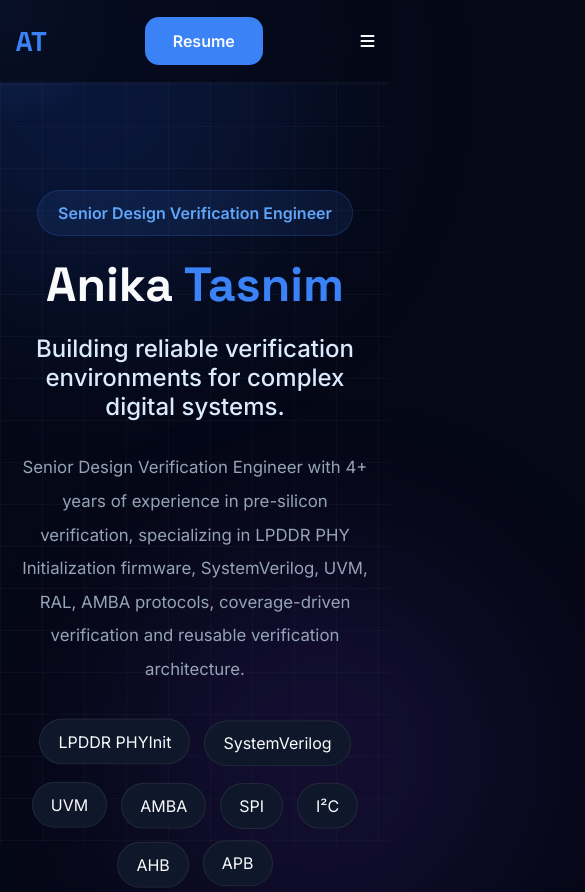
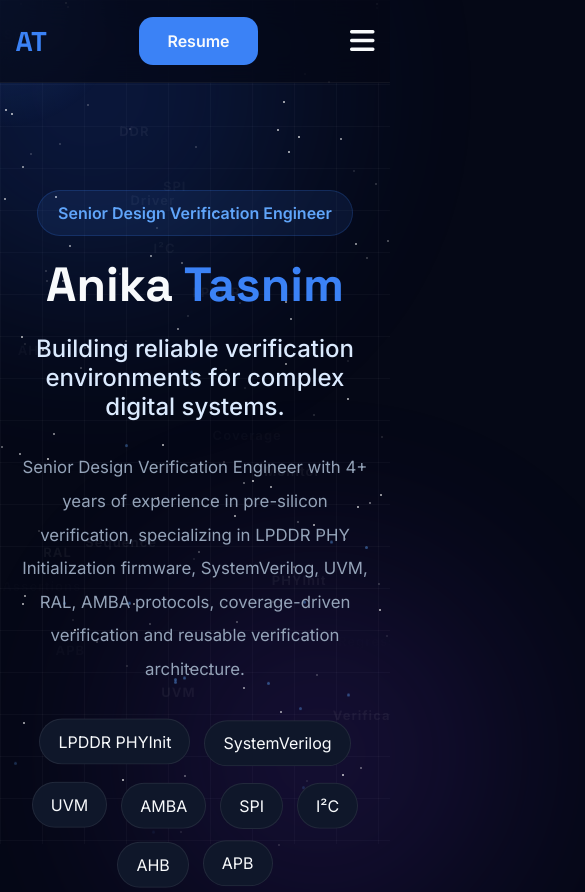
Before and after one commit to anikatasnim770/anikatasnim-portfolio, a plain HTML site: page index.html in a window 390 px wide. Shown: the top 892 px of the page, 585 px wide, since content can reach past the window. Drawn offline with Linux system fonts and the light colour scheme; animation ran at ten frames a second.

Commit message:
style.css

```diff
--- a/style.css
+++ b/style.css
@@ -1,3 +1,4 @@
+
 /* ============================================================
    ANIKA TASNIM PORTFOLIO
    STYLE.CSS
@@ -2449,3 +2450,264 @@ padding:90px 0;
 }
 
 }
+
+/* Ripple */
+
+button,
+a{
+
+position:relative;
+overflow:hidden;
+
+}
+
+.ripple{
+
+position:absolute;
+
+border-radius:50%;
+
+background:rgba(255,255,255,.35);
+
+transform:scale(0);
+
+animation:ripple .7s linear;
+
+pointer-events:none;
+
+}
+
+@keyframes ripple{
+
+to{
+
+transform:scale(4);
+
+opacity:0;
+
+}
+
+}
+/* ============================================================
+BACKGROUND PARTICLES
+============================================================ */
+
+#particles{
+
+position:fixed;
+
+inset:0;
+
+pointer-events:none;
+
+z-index:-4;
+
+overflow:hidden;
+
+}
+
+.particle{
+
+position:absolute;
+
+bottom:-20px;
+
+width:3px;
+
+height:3px;
+
+border-radius:50%;
+
+background:#60a5fa;
+
+animation:particleUp linear infinite;
+
+}
+
+@keyframes particleUp{
+
+from{
+
+transform:translateY(0);
+
+opacity:0;
+
+}
+
+20%{
+
+opacity:.5;
+
+}
+
+to{
+
+transform:translateY(-120vh);
+
+opacity:0;
+
+}
+
+}
+
+/* ============================================================
+FLOATING TECH WORDS
+============================================================ */
+
+#floating-tech{
+
+position:fixed;
+
+inset:0;
+
+pointer-events:none;
+
+overflow:hidden;
+
+z-index:-3;
+
+}
+
+#floating-tech span{
+
+position:absolute;
+
+color:rgba(255,255,255,.05);
+
+font-size:13px;
+
+font-weight:700;
+
+letter-spacing:1px;
+
+animation:floatTech linear infinite;
+
+user-select:none;
+
+}
+
+@keyframes floatTech{
+
+0%{
+
+transform:translateY(40px);
+
+opacity:0;
+
+}
+
+20%{
+
+opacity:1;
+
+}
+
+80%{
+
+opacity:1;
+
+}
+
+100%{
+
+transform:translateY(-140px);
+
+opacity:0;
+
+}
+
+}
+
+/* ============================================================
+STARS
+============================================================ */
+
+.star{
+
+position:fixed;
+
+width:2px;
+
+height:2px;
+
+background:white;
+
+border-radius:50%;
+
+opacity:.2;
+
+pointer-events:none;
+
+animation:twinkle 4s infinite;
+
+z-index:-5;
+
+}
+
+@keyframes twinkle{
+
+0%,100%{
+
+opacity:.1;
+
+}
+
+50%{
+
+opacity:.8;
+
+}
+
+}
+
+/* ============================================================
+MOBILE MENU
+============================================================ */
+
+.mobile-menu{
+
+display:none;
+
+font-size:28px;
+
+cursor:pointer;
+
+}
+
+@media(max-width:900px){
+
+.mobile-menu{
+
+display:block;
+
+}
+
+nav ul{
+
+display:none;
+
+position:absolute;
+
+top:82px;
+
+left:0;
+
+width:100%;
+
+background:#08111f;
+
+padding:30px;
+
+flex-direction:column;
+
+gap:25px;
+
+}
+
+nav ul.showMenu{
+
+display:flex;
+
+}
+
+}
```
